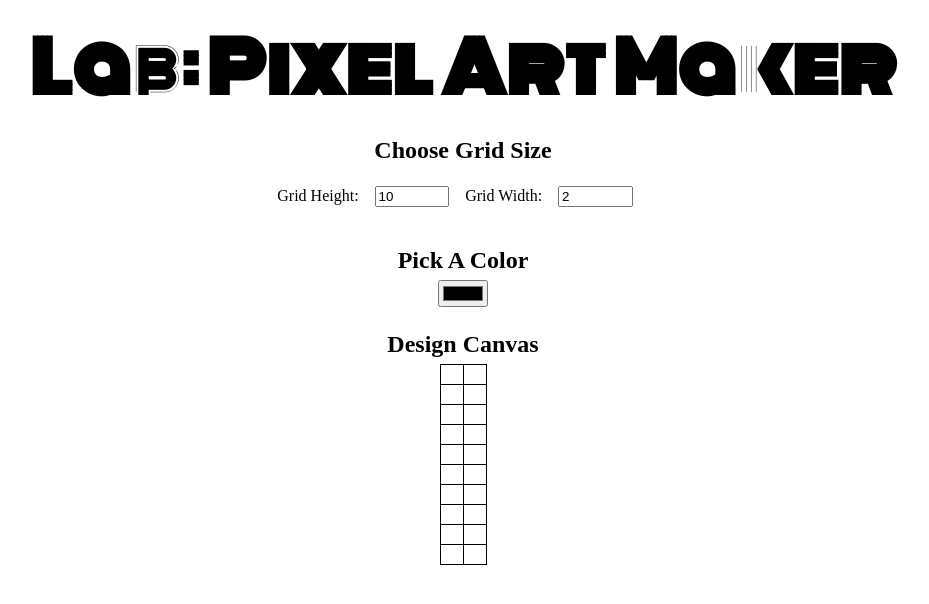
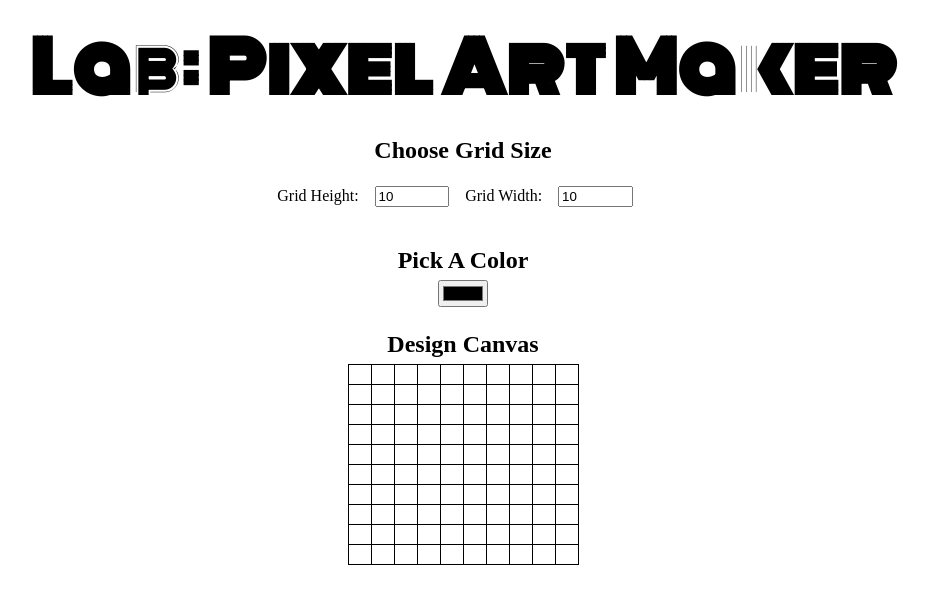
Before and after one commit to abanoubmesiha/pixel-react, a React (Create React App) app: page / in a window 1280 px wide. Shown: the top 604 px of the page, without its empty margins (177-1106 px from the left). Built offline with nearby package versions, Linux system fonts and the light colour scheme.

Commit message:
make width 10

```diff
--- a/src/App.js
+++ b/src/App.js
@@ -6,7 +6,7 @@ class App extends Component {
     super();
     this.state={
       height:10,
-      width:2
+      width:10
 
     }
     this.handleChangeHeight=this.handleChangeHeight.bind(this);
```
